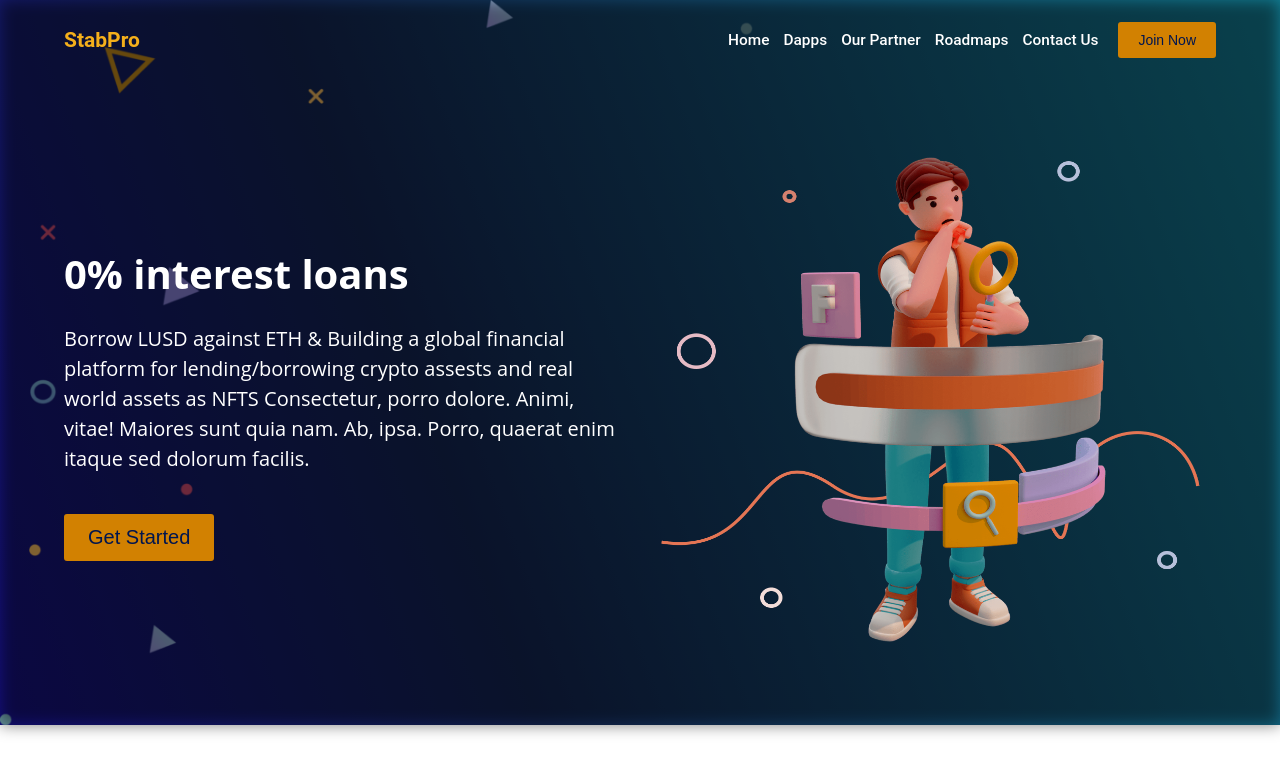
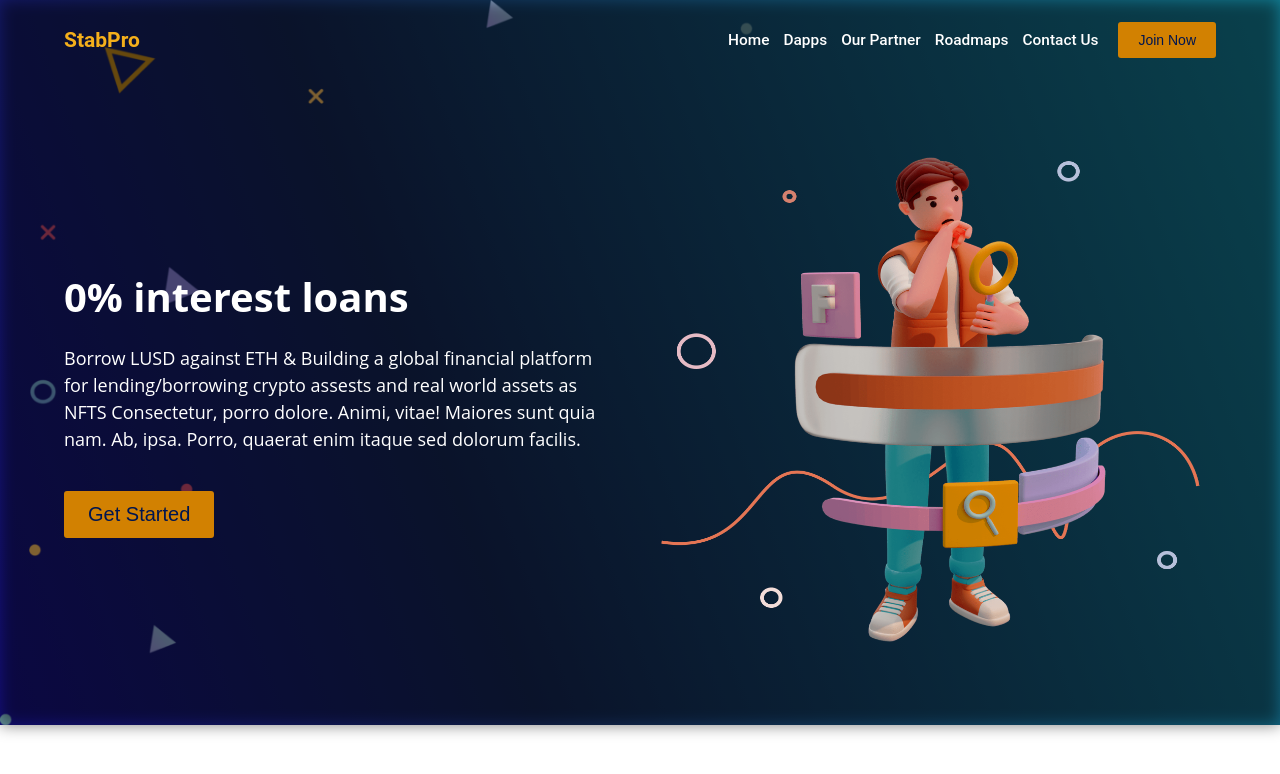
Before and after one commit to blyncnov/stability-protocol, a Next.js app: page / in a window 1280 px wide. Shown: the top 774 px of the page. Built offline with nearby package versions, Linux system fonts and the light colour scheme.

Commit message:
Stability Protocol code adjusted

```diff
--- a/components/HeroSection.jsx
+++ b/components/HeroSection.jsx
@@ -17,7 +17,7 @@ const HeroSection = () => {
         <Navigation />
         <MaxWidthComponent>
           <HeroSection__Columns>
-            <HeroSection__CTO className="text">
+            <HeroSection__CTO>
               <h1>0% interest loans</h1>
               <p>
                 Borrow LUSD against ETH & Building a global financial platform
@@ -25,10 +25,10 @@ const HeroSection = () => {
                 NFTS Consectetur, porro dolore. Animi, vitae! Maiores sunt quia
                 nam. Ab, ipsa. Porro, quaerat enim itaque sed dolorum facilis.
               </p>
-              <button>Get Started</button>
+              <button className="HeroSection__Button">Get Started</button>
             </HeroSection__CTO>
 
-            <HeroSection__CTO className="text">
+            <HeroSection__CTO >
               <Image
                 src="/dvdfv14.png"
                 height="900"
--- a/styles/Homepage/index.js
+++ b/styles/Homepage/index.js
@@ -37,26 +37,59 @@ export const HeroSection__Columns = styled.div`
   grid-template-columns: 1fr 1fr;
   justify-content: center;
   align-items: center;
-  //   height: calc(90vh - 70px);
   padding: 5em 0;
   line-height: 1.5;
 
-  .text {
-    width: 100%;
-    max-width: 100%;
-    font-family: "Open Sans", sans-serif;
-    position: relative;
-    z-index: 3;
+  .HeroSection__Button {
+    margin-top: 1em;
+    padding: 12px 24px;
+    border: none;
+    border-radius: 3px;
+    background-color: #d28101;
+    color: #00154f;
+    font-weight: 500;
+    font-size: 20px;
+    cursor: pointer;
+    animation: myButtonAnim 1s ease 0s 1 normal forwards;
+
+    &:hover {
+      background-color: #bb7302;
+    }
+
+    @keyframes myButtonAnim {
+      0% {
+        opacity: 0;
+        transform: translateX(-250px);
+      }
+
+      100% {
+        opacity: 1;
+        transform: translateX(0);
+      }
+    }
   }
 
-  .text h1 {
+  @media (max-width: 900px) {
+    grid-template-columns: 1fr;
+    grid-template-rows: 1fr;
+  }
+`;
+
+export const HeroSection__CTO = styled.div`
+  width: 100%;
+  max-width: 100%;
+  font-family: "Open Sans", sans-serif;
+  position: relative;
+  z-index: 3;
+
+  h1 {
     font-size: 40px;
     animation: myH1Anim 1s ease 0s 1 normal forwards;
   }
 
-  .text p {
+  p {
     margin: 1em 0;
-    font-size: 20px;
+    font-size: 18px;
     font-weight: 500;
   }
 
@@ -104,40 +137,28 @@ export const HeroSection__Columns = styled.div`
     }
   }
 
-  button {
-    margin-top: 1em;
-    padding: 12px 24px;
-    border: none;
-    border-radius: 3px;
-    background-color: #d28101;
-    color: #00154f;
-    font-weight: 500;
-    font-size: 20px;
-    cursor: pointer;
-    animation: myButtonAnim 1s ease 0s 1 normal forwards;
-
-    &:hover {
-      background-color: #bb7302;
+  @media (max-width: 768px) {
+    h1 {
+      font-size: 32px;
     }
 
-    @keyframes myButtonAnim {
-      0% {
-        opacity: 0;
-        transform: translateX(-250px);
-      }
+    p {
+      font-size: 15px;
+    }
 
-      100% {
-        opacity: 1;
-        transform: translateX(0);
-      }
+    .HeroSection__Button {
+      padding: 12px 24px;
+      font-size: 14px;
+      font-weight: bold;
     }
   }
 
-  .text img {
+  img {
     width: 100% !important;
     max-width: 100%;
     animation: myAnim 1s ease 0s 1 normal forwards;
   }
+
   @keyframes myAnim {
     0% {
       opacity: 0;
@@ -149,35 +170,6 @@ export const HeroSection__Columns = styled.div`
       transform: translateX(0);
     }
   }
-
-  @media (max-width: 768px) {
-    .text h1 {
-      font-size: 32px;
-    }
-
-    .text p {
-      font-size: 15px;
-    }
-
-    button {
-      padding: 12px 24px;
-      font-size: 14px;
-      font-weight: bold;
-    }
-  }
-
-  @media (max-width: 900px) {
-    grid-template-columns: 1fr;
-    grid-template-rows: 1fr;
-  }
-`;
-
-export const HeroSection__CTO = styled.div`
-  width: 100%;
-  max-width: 100%;
-  font-family: "Open Sans", sans-serif;
-  position: relative;
-  z-index: 3;
 `;
 
 export default Header;
```
